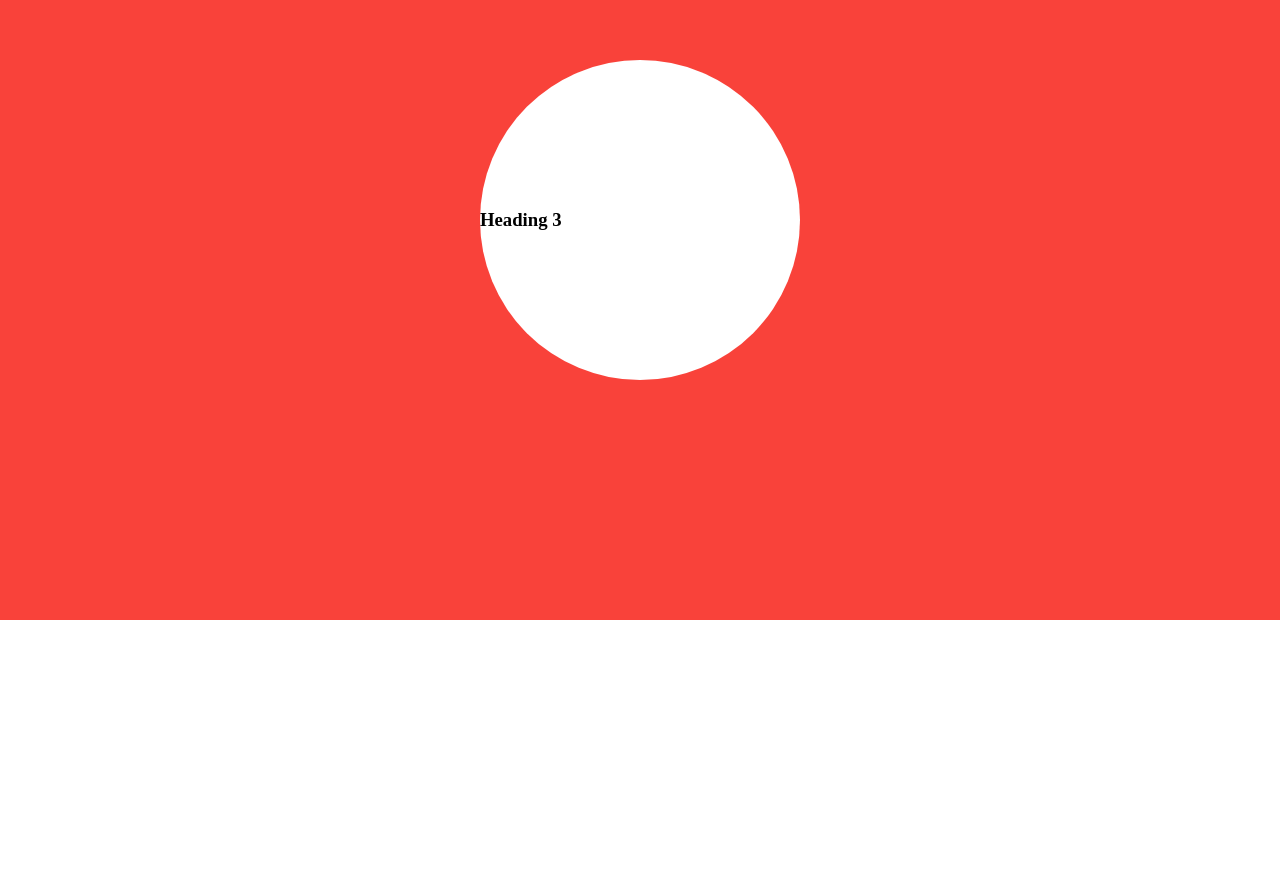
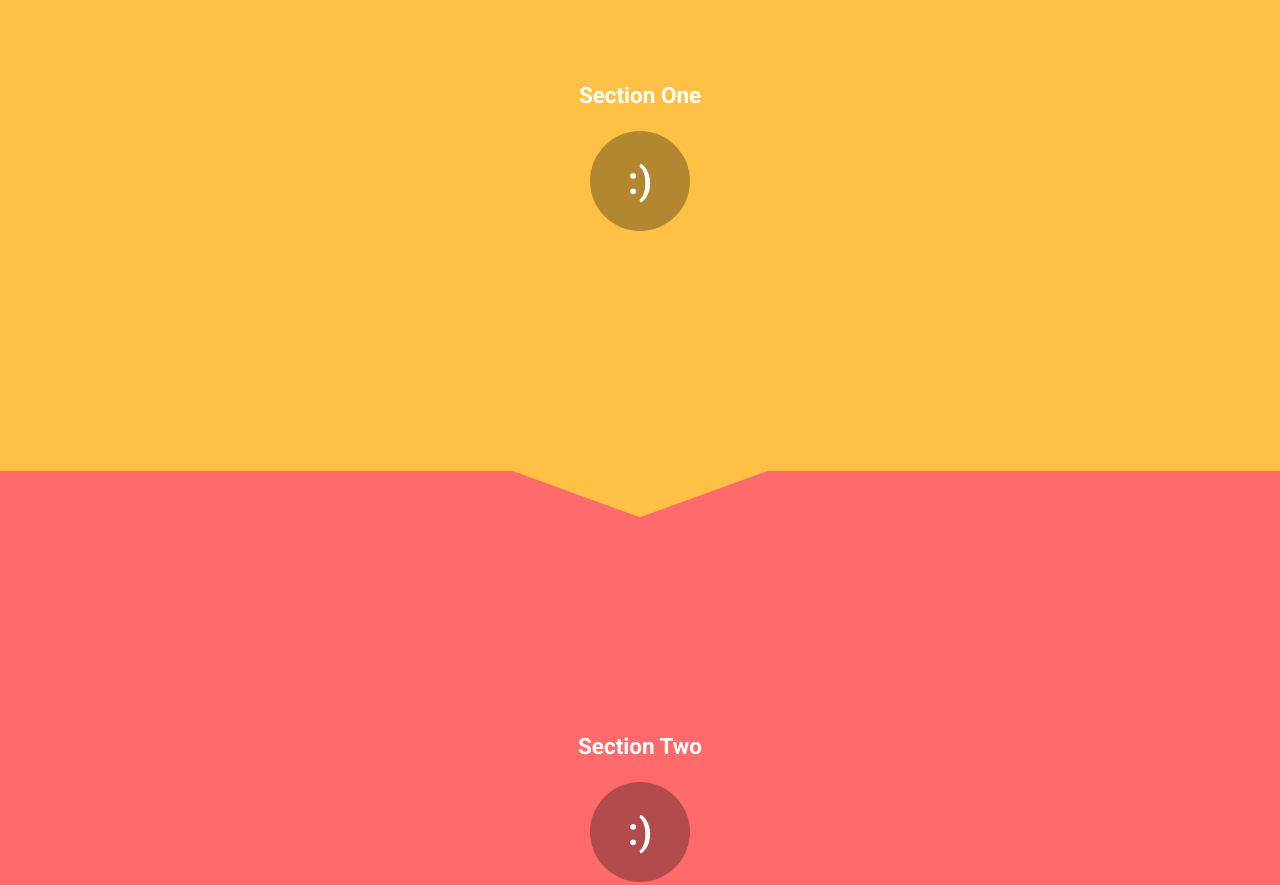
Before and after one commit to Freeptom/Tests, a plain HTML site: page Shapes - Kevin Powell/shapes.html in a window 1280 px wide. Shown: the part 180-1065 px from the top of the page. Before the commit the page ends 800 px from the top, so only its background shows below. Drawn offline with Linux system fonts and the light colour scheme; files that its build step writes are made by us from their sources.

Commit message:
kevin Powell, using before and after to create an arrow

```diff
--- a/Shapes - Kevin Powell/shapes.css
+++ b/Shapes - Kevin Powell/shapes.css
@@ -1,26 +1,67 @@
 body {
+  font-family:Roboto;
+  text-align: center;
+  color: #FFFFFB;
   margin: 0;
   padding: 0;
   box-sizing: border-box;
+  font-weight: bold;
+  font-size: 1.2rem;
 }
 
 section {
-  height: 100vh;
+  padding: 30vh 0;
 }
 
-section.circle {
-    background: #f9423a;
-    display: flex;
-    align-items: center;
-    justify-content: center;
+.one {
+  background: #FFC145;
+  position: relative;
+}
 
+.one__icon {
+  background: rgba(0,0,0,.3);
+  width: 100px;
+  height: 100px;
+  margin: 0 auto;
+  border-radius: 50%;
+  display: grid;
+  place-items: center;
+  font-size: 2em;
 }
-section.circle span {
-  display: block;
-    width: 40vmin;
-    height: 40vmin;
-    background: white;
-    display: flex;
-    align-items: center;
-    border-radius: 50%;
+
+.one::after,
+.one::before {
+  position: absolute;
+  content: "";
+  width: 150px;
+  height: 150px;
+  background: red;
+  bottom: -1em;
 }
+
+.one::before {
+  background: #FFC145;
+  right: 50%;
+  transform: skew(0, 20deg);
+  z-index: 100;
+}
+.one::after {
+  background: #FFC145;
+  left: 50%;
+  transform: skew(0, -20deg);
+  z-index: 100;
+}
+
+
+.two {
+  background:#FF6B6C;
+  position: relative;
+  /*margin-bottom: -10vw;*/
+  position: relative;
+  z-index: 10;
+}
+
+.three {
+  background: #FFC145;
+  position: relative;
+}
--- a/Shapes - Kevin Powell/shapes.html
+++ b/Shapes - Kevin Powell/shapes.html
@@ -3,11 +3,28 @@
   <head>
     <meta charset="utf-8">
     <title>Making Shapes with Kevin P</title>
-    <link rel="stylesheet" href="VW_test.css">
+    <link rel="stylesheet" href="shapes.css">
+    <link href="https://fonts.googleapis.com/css?family=Roboto:400,700" rel="stylesheet">
   </head>
   <body>
-<section class="circle">
-  <span><h3>Heading 3</h3></span>
+
+<section class="one">
+  <span><h3>Section One</h3></span>
+  <div class="one__icon">:)</div>
  </section>
+
+<section class="two">
+  <span><h3>Section Two</h3></span>
+  <div class="one__icon">:)</div>
+ </section>
+
+<section class="three">
+  <span><h3>Section Three</h3></span>
+  <div class="one__icon">:)</div>
+ </section>
+
+
+
+
   </body>
 </html>
```
